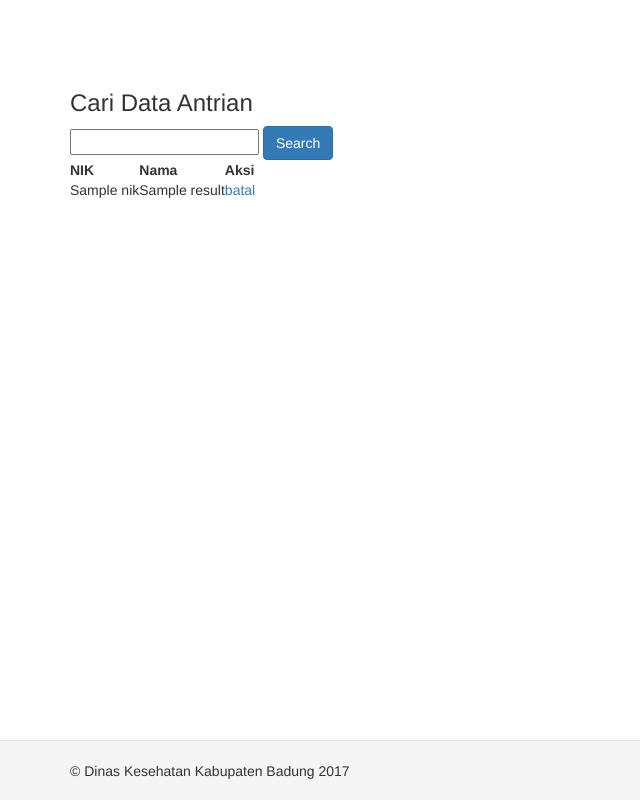
After one commit to agungpradnya85/sistemantrian, a PHP site: template frontend/views/reservation/show_reservation.php in a window 1280 px wide. The commit adds this page. Shown: the whole page, without its empty margins (0-640 px from the left). Run offline with PHP 8.4, Linux system fonts and the light colour scheme; the template is opened without the code that fills it: most values are stand-ins (such as "Sample title", 1, 10 or a date in 2020); form fields are guessed from the names that the template uses; data that the repository does not hold is empty; some libraries are stand-ins or nearby versions.

Commit message:
Generate model NonCitizen, add feature cancel reservation

```diff
--- a/frontend/views/layouts/main.php
+++ b/frontend/views/layouts/main.php
@@ -29,7 +29,7 @@ AppAsset::register($this);
 <div class="wrap">
     <?php
     NavBar::begin([
-        'brandLabel' => 'My Company',
+        'brandLabel' => 'E-Health Pemerintah Kabupaten Badung',
         'brandUrl' => Yii::$app->homeUrl,
         'options' => [
             'class' => 'navbar-inverse navbar-fixed-top',
@@ -62,6 +62,7 @@ AppAsset::register($this);
 
     <div class="container">
         <?= Breadcrumbs::widget([
+            'homeLink' => ['label' => 'Home', 'url' => Yii::$app->getHomeUrl()],
             'links' => isset($this->params['breadcrumbs']) ? $this->params['breadcrumbs'] : [],
         ]) ?>
         <?= Alert::widget() ?>
@@ -71,7 +72,7 @@ AppAsset::register($this);
 
 <footer class="footer">
     <div class="container">
-        <p class="pull-left">&copy; My Company <?= date('Y') ?></p>
+        <p class="pull-left">&copy; Dinas Kesehatan Kabupaten Badung <?= date('Y') ?></p>
 
         <p class="pull-right"><?= Yii::powered() ?></p>
     </div>
--- a/frontend/views/region/index.php
+++ b/frontend/views/region/index.php
@@ -6,12 +6,14 @@ use yii\helpers\Html;
  * To change this template file, choose Tools | Templates
  * and open the template in the editor.
  */
+$this->title = 'Pilih Kecamatan';
+$this->params['breadcrumbs'][] = $this->title;
 ?>
 <div class="row">
 <?php foreach ($model as $kecamatan): ?>
 
 <div class="col-md-4">
-    <h2><?= Html::a($kecamatan->nama, ['health-service', 'kecamatan_id' => $kecamatan->id, 'type' => $type]); ?></h2>
+    <h3><?= Html::a($kecamatan->nama, ['health-service', 'kecamatan_id' => $kecamatan->id, 'type' => $type]); ?></h3>
     <p><?= Html::img(Yii::getAlias('@web/img/hospital-clipart-hospital-png-830x747.png'),['width' => '150', 'height' => '150']); ?></p>
 </div>
 
--- a/frontend/views/reservation/_search.php
+++ b/frontend/views/reservation/_search.php
@@ -16,11 +16,11 @@ use yii\widgets\ActiveForm;
     ]); ?>
 
     <?php if ( Yii::$app -> request -> get('citizens') == 'nonbadung'): ?>
-    <?= Html::a('Pendaftaran', ['create', 'faskes_id' => $faskes_id, 'type' => $type, 'kecamatan_id' => $kecamatan_id ]) ?>
+    <h3><?= Html::a('Pendaftaran', ['create', 'faskes_id' => $faskes_id, 'type' => $type, 'kecamatan_id' => $kecamatan_id ]) ?> </h3>
     <?php endif ?>
 
 
-    <div><h2>Pencarian data berdasar :</h2></div>
+    <div><h3>Pencarian data berdasar :</h3></div>
     <?= $form->field($model, 'nik') ?>
 
     <?= $form->field($model, 'nama') ?>
@@ -34,7 +34,7 @@ use yii\widgets\ActiveForm;
     <?php // echo $form->field($model, 'alamat') ?>
 
     <div class="form-group">
-        <?= Html::submitButton('Search', ['class' => 'btn btn-primary']) ?>
+        <?= Html::submitButton('Cari Data', ['class' => 'btn btn-primary']) ?>
 
     </div>
 
--- a/frontend/views/reservation/create.php
+++ b/frontend/views/reservation/create.php
@@ -7,6 +7,7 @@ use yii\helpers\Html;
 /* @var $model common\models\Citizen */
 
 $this->title = 'Pendaftaran Pasien Non Badung';
+$this->params['breadcrumbs'][] = ['label' => 'Penduduk Non Badung', 'url' => ['index']];
 $this->params['breadcrumbs'][] = ['label' => 'Penduduk Non Badung', 'url' => ['index']];
 $this->params['breadcrumbs'][] = $this->title;
 ?>
--- a/frontend/views/reservation/index.php
+++ b/frontend/views/reservation/index.php
@@ -13,6 +13,7 @@ use yii\grid\GridView;
          $this->title = 'Penduduk Non Badung';
  endif;
 
+
 $this->params['breadcrumbs'][] = $this->title;
 ?>
 <div class="citizen-index">
--- /dev/null
+++ b/frontend/views/reservation/show_reservation.php
@@ -0,0 +1,32 @@
+<?php
+use yii\helpers\Html;
+?>
+
+<div class="citizen-search">
+    <h3>Cari Data Antrian</h3>
+    <?= Html::beginForm(); ?>
+    <?= Html::textInput("nik") ?>
+    <?= Html::submitButton('Search', ['class' => 'btn btn-primary']) ?>
+    <?= Html::endForm();?>
+
+
+    <?php if($result !== null) :?>
+    <table>
+        <tr>
+        <th>NIK</th>
+        <th>Nama</th>
+        <th>Aksi</th>
+        </tr>
+
+    <?php foreach($result as $daftar_antrian) :?>
+        <tr>
+        <td><?= $daftar_antrian['nik'];?></td>
+        <td><?= $daftar_antrian['nama'];?></td>
+        <td><?= Html::a('batal', ['reservation/cancel-reservation', 'id' => $daftar_antrian['id']]);?></td>
+        </tr>
+
+    <?php endforeach;?>
+    </table>
+    <?php endif; ?>
+
+</div>
--- a/frontend/views/site/index.php
+++ b/frontend/views/site/index.php
@@ -5,6 +5,7 @@ use yii\helpers\Html;
 
 $this->title = 'My Yii Application';
 ?>
+<h1>Pendaftaran Pasien Online </h1>
 <div class="site-index">
 
 
```
Also changed, not shown: common/models/NonCitizen.php (+10 -5 lines), frontend/controllers/ReservationController.php (+15 -0 lines), frontend/views/citizen/index.php (+7 -8 lines), frontend/views/region/health_service.php (+9 -0 lines), frontend/controllers/CitizenController.php (line endings or trailing spaces).
